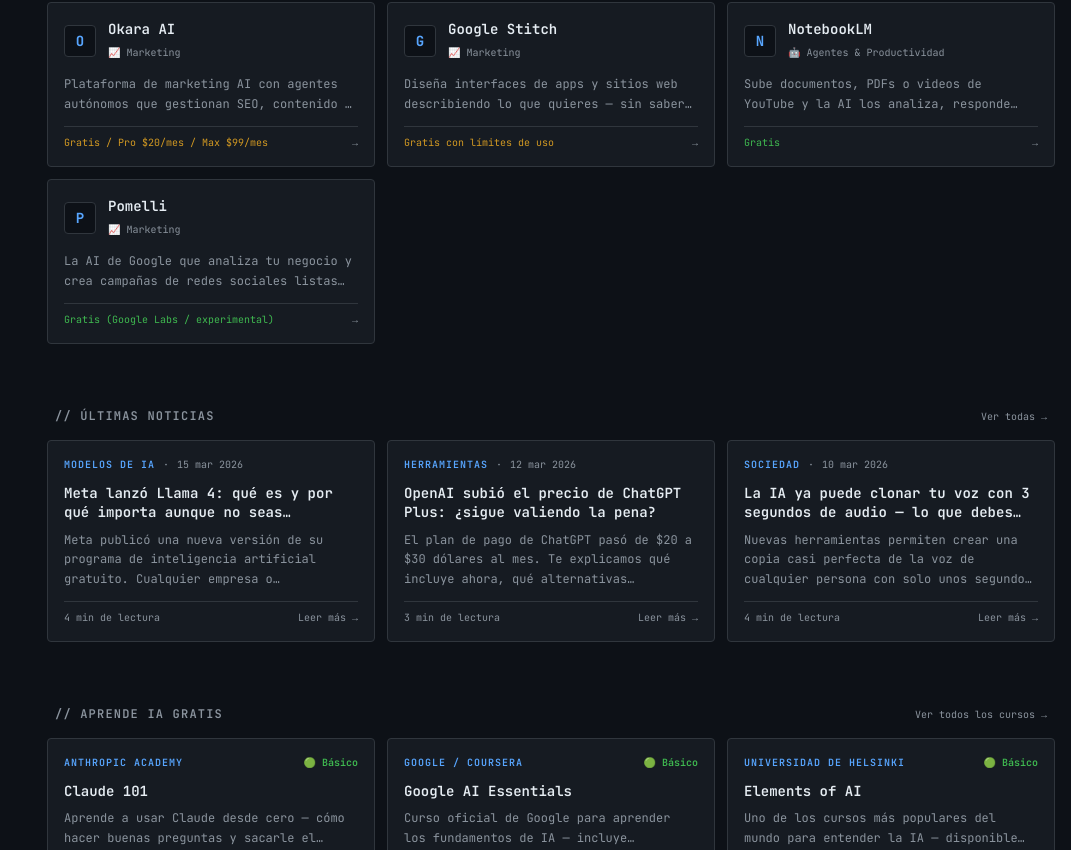
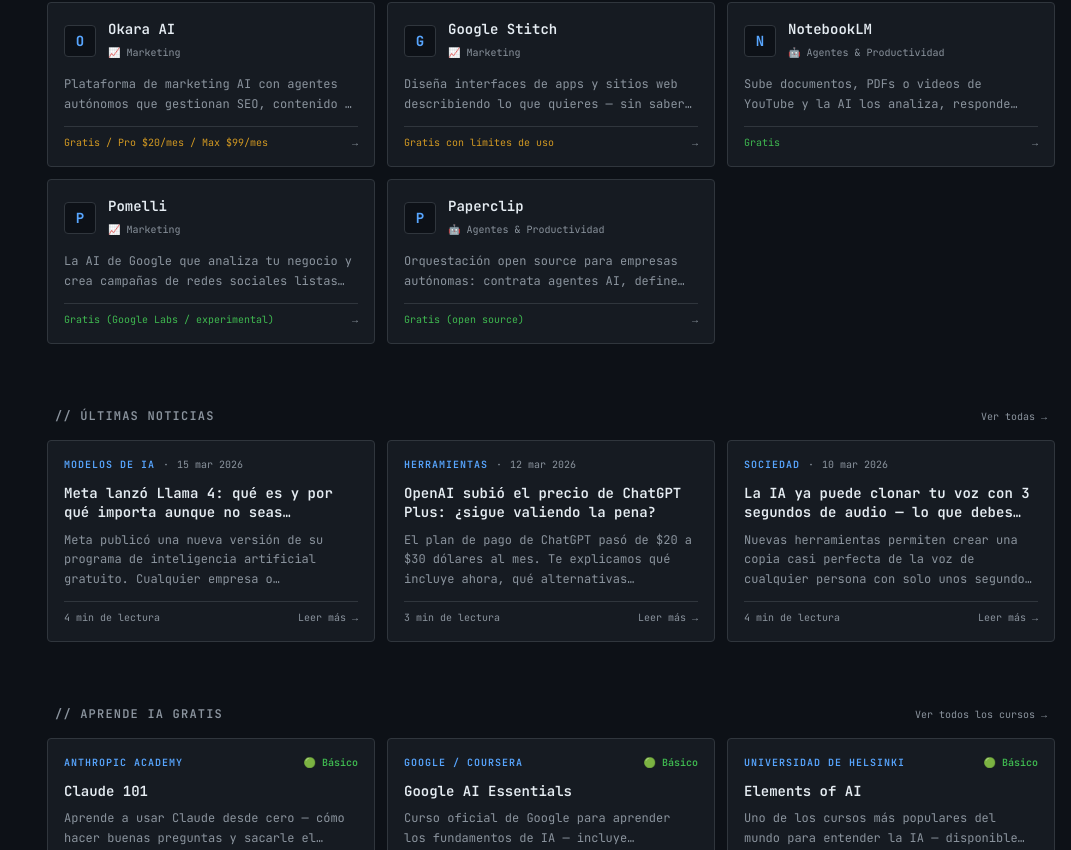
Before and after one commit to nivito/cualai, a Next.js app: page / in a window 1280 px wide. Shown: the part 1250-2100 px from the top of the page, without its empty margins (209-1280 px from the left). Built offline with nearby package versions, Linux system fonts and the light colour scheme.

Commit message:
feat: add Paperclip — open source AI company orchestration tool

```diff
--- a/src/data/tools.ts
+++ b/src/data/tools.ts
@@ -1203,6 +1203,28 @@
     ],
   },
 
+  // ── Agentes & Orquestación ──
+  {
+    id: "paperclip",
+    name: "Paperclip",
+    slug: "paperclip",
+    description: "Orquestación open source para empresas autónomas: contrata agentes AI, define metas y deja que tu negocio se gestione solo.",
+    longDescription: "Paperclip es una plataforma open source (MIT) para construir empresas operadas por agentes de IA. Crea un org chart con CEO, CTO, diseñadores y marketers — todos agentes AI — asígnales metas, presupuestos y un sistema de tickets, y deja que operen de forma autónoma. Compatible con cualquier agente: Claude Code, OpenClaw, Codex, Cursor, scripts Bash o webhooks HTTP. Sus 'heartbeats' despiertan a los agentes según un schedule, delegando trabajo hacia arriba y abajo del org chart. Incluye control de costos por agente, trazabilidad total de decisiones, gobernanza (tú eres el board), y soporte multi-empresa en un solo deployment. Self-hosted sin cuenta requerida.",
+    url: "https://paperclip.ing",
+    categories: ["agentes-productividad"],
+    pricing: "gratis",
+    priceLabel: "Gratis (open source)",
+    featured: true,
+    tags: ["agentes", "orquestación", "open source", "automatización", "org chart", "multi-agente", "self-hosted", "empresa autónoma"],
+    useCases: [
+      "Montar una empresa de marketing autónoma con agentes AI",
+      "Orquestar agentes de código, SEO y redes sociales bajo un mismo org chart",
+      "Controlar costos por agente con presupuestos mensuales",
+      "Automatizar tareas recurrentes con heartbeats programados",
+      "Gestionar múltiples empresas AI desde un solo deployment",
+    ],
+  },
+
   // ── Presentaciones ──
   {
     id: "perceptis",
```
